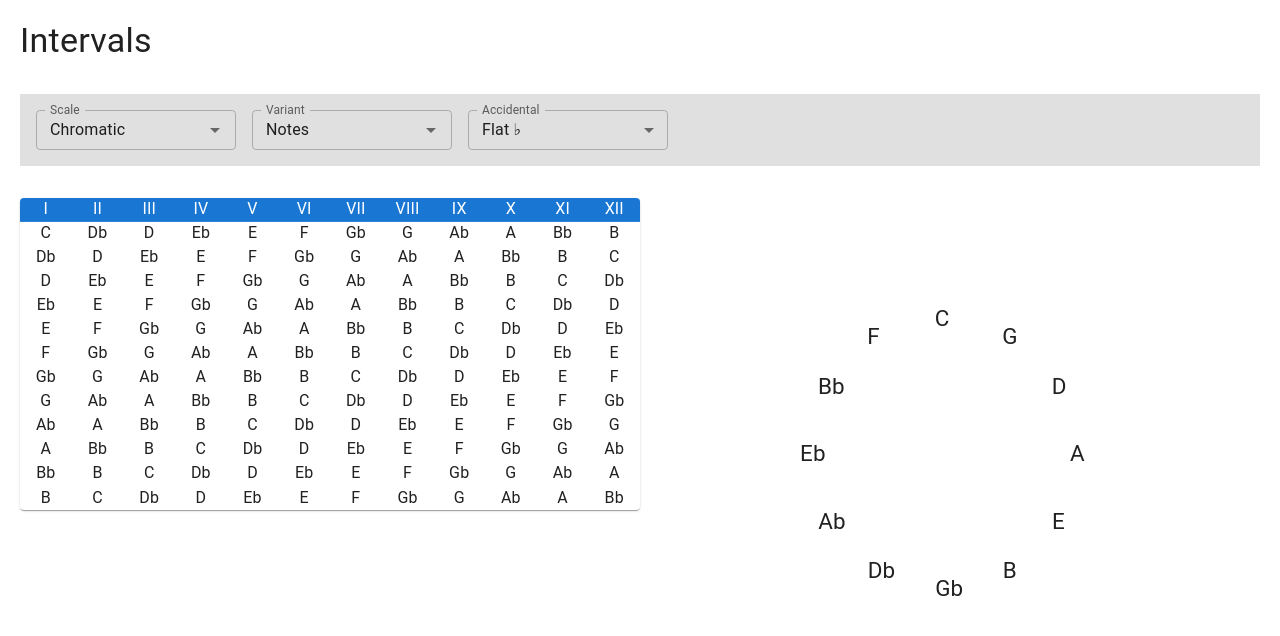
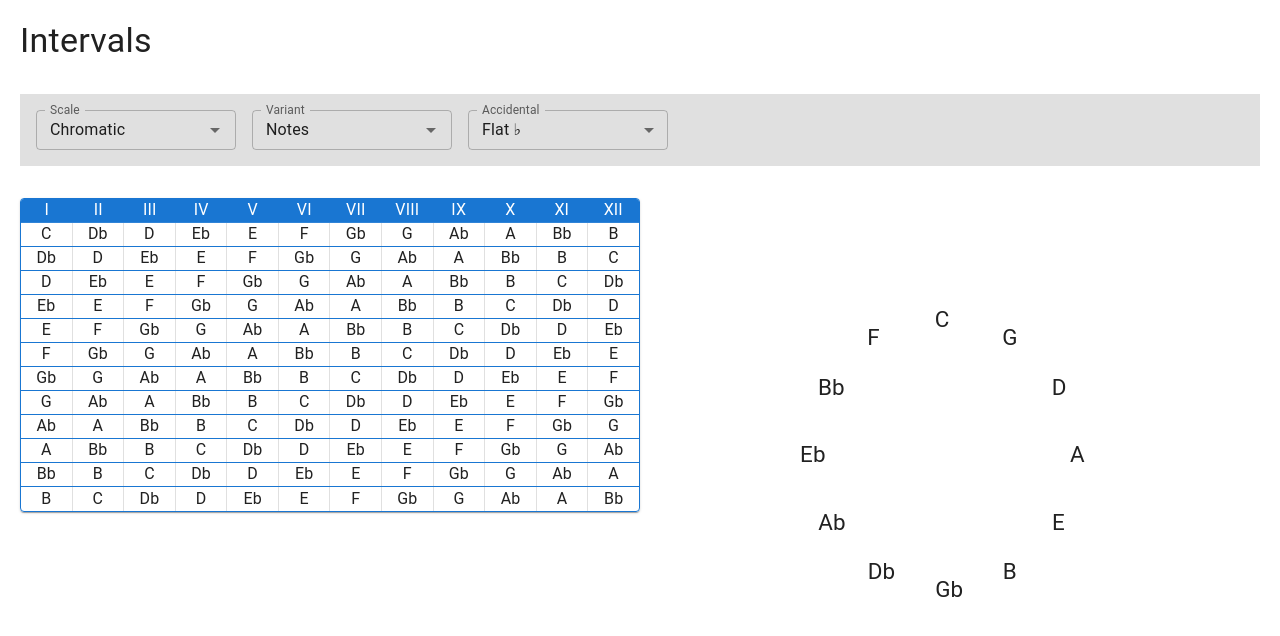
Before and after one commit to glennholland/interval-calc, a React (Vite) app: page / in a window 1280 px wide. Shown: the top 636 px of the page. Built offline with nearby package versions, Linux system fonts and the light colour scheme.

Commit message:
more readable table

```diff
--- a/src/Table.tsx
+++ b/src/Table.tsx
@@ -38,7 +38,7 @@ const DataTable = ({
   );
 
   return (
-    <Table>
+    <Table sx={{ border: (t) => `1px solid ${t.palette.primary.main}` }}>
       <TableHead>
         <TableRow
           key={rowsWithAccidentals.length}
@@ -61,11 +61,21 @@ const DataTable = ({
       </TableHead>
       <TableBody>
         {rowsWithAccidentals.map((row, idx) => (
-          <TableRow key={idx}>
-            {row.map((note) => (
+          <TableRow
+            key={idx}
+            sx={{ borderBottomColor: (t) => t.palette.primary.main }}
+          >
+            {row.map((note, cIdx) => (
               <TableCell
                 alignContent="center"
-                sx={{ minWidth: '30px', width: '30px' }}
+                sx={{
+                  minWidth: '30px',
+                  width: '30px',
+                  borderRight:
+                    cIdx < row.length - 1
+                      ? (t) => `1px solid ${t.palette.divider}`
+                      : 'none',
+                }}
                 key={note}
               >
                 {note}
```
